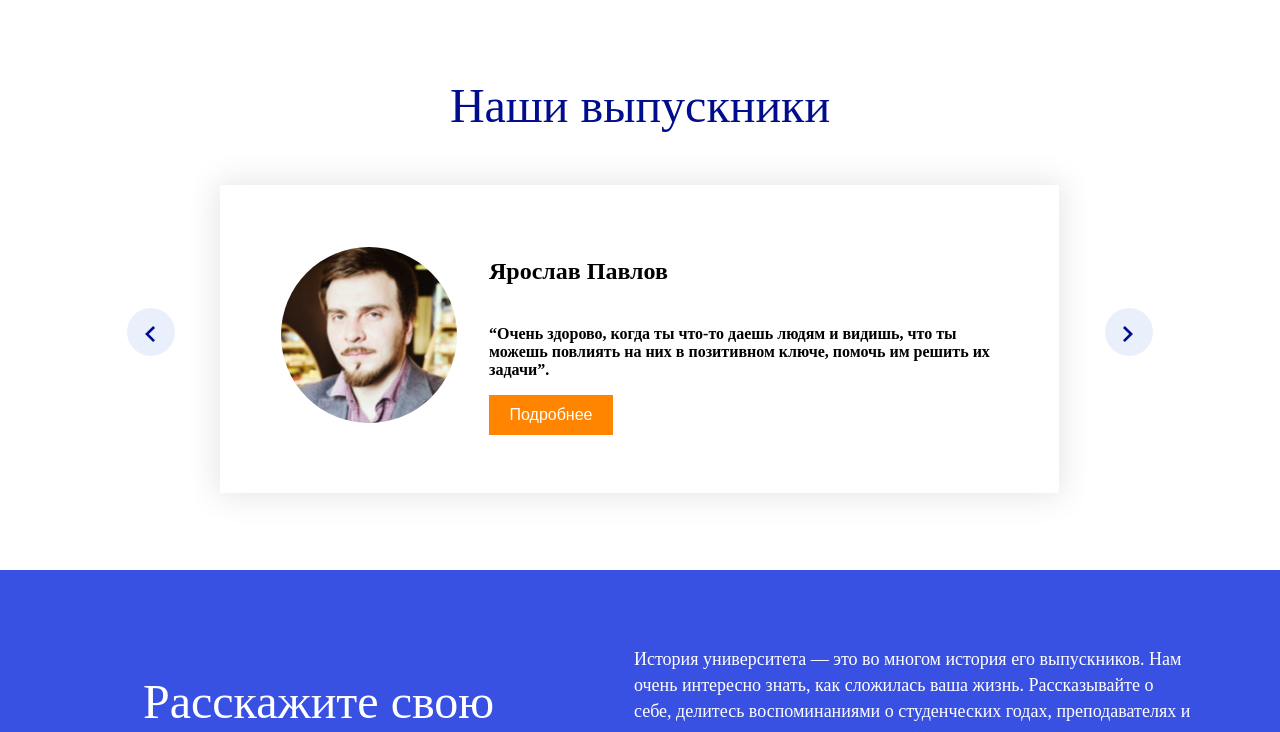
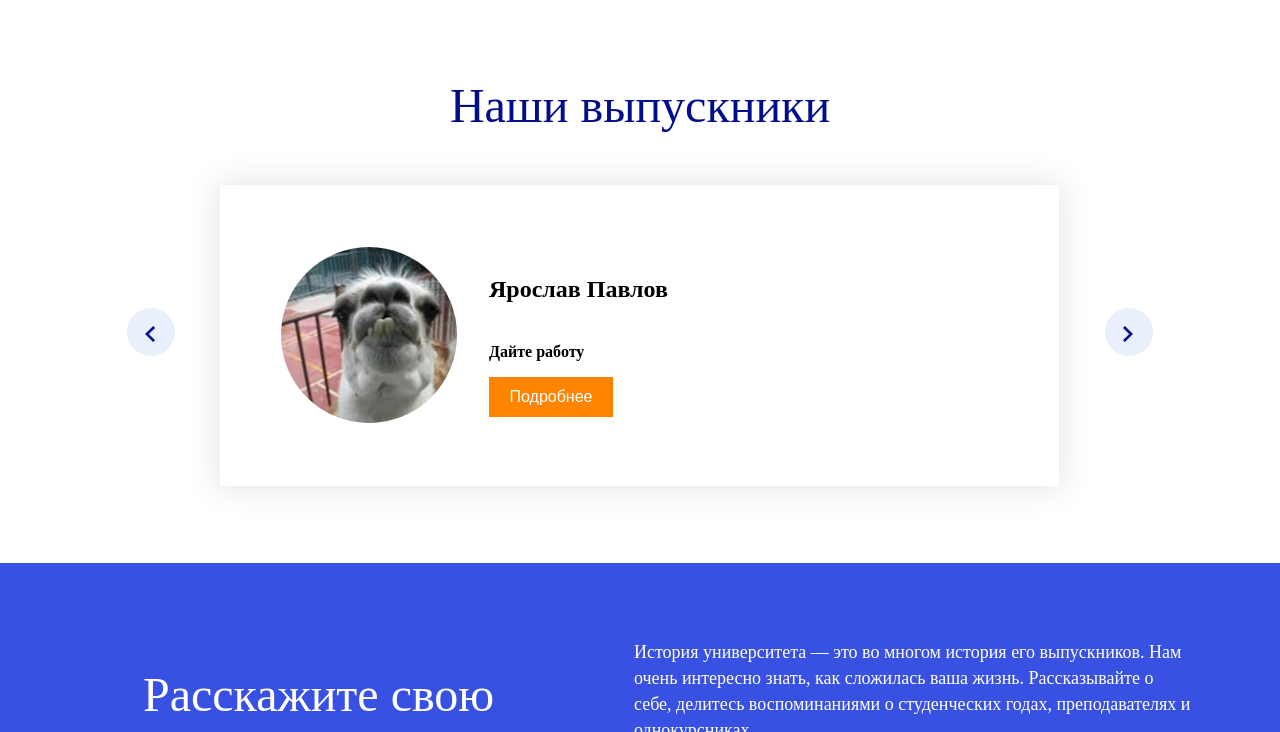
Before and after one commit to CleanBread/ITMO_site, a plain HTML site: page index.html in a window 1280 px wide. Both pictures are taken after a click on the element 151 px from the left and 1439 px from the top of the page. Shown: the part 1107-1839 px from the top of the page. Drawn offline with Linux system fonts and the light colour scheme; some packages are replaced by stand-ins of ours; a web font is replaced by a local one.

Commit message:
первая карусель

```diff
--- a/index.html
+++ b/index.html
@@ -65,25 +65,8 @@
 
             </div>
             <div class="graduate">
-                <div class="person">
-                    <div class="photo"></div>
-                    <div class="information">
-                        <h3 class="name">Ярослав Павлов</h3>
-                        <p class="say">“Очень здорово, когда ты что-то даешь людям и видишь, что ты можешь повлиять на них в позитивном ключе, помочь им решить их задачи”.</p>
-                        <button class="btn">Подробнее</button>
-                    </div>
-                </div>
+
             </div>
-            <div class="graduate hide">
-                    <div class="person">
-                        <div class="photo"></div>
-                        <div class="information">
-                            <h3 class="name">Чистяков Глеб</h3>
-                            <p class="say">“Дайте работу, ну пожалуйста”.</p>
-                            <button class="btn">Подробнее</button>
-                        </div>
-                    </div>
-                </div>
             <div class="right-arrow">
                 <svg width="10" height="17" viewBox="0 0 10 17" fill="none" xmlns="http://www.w3.org/2000/svg"
                 class="right-svg">
@@ -240,9 +223,23 @@
         </div>
     </div>
 
+    <template id="personal">
+        <div class="person">
+            <div class="photo"></div>
+            <div class="information">
+                <h3 class="name">Ярослав Павлов</h3>
+                <p class="say">“Очень здорово, когда ты что-то даешь людям и видишь, что ты можешь повлиять на них в позитивном ключе, помочь им решить их задачи”.</p>
+                <button class="btn">Подробнее</button>
+            </div>
+        </div>
+    </template>
+
     <script src="https://maps.googleapis.com/maps/api/js?key=AIzaSyBtMQPc1gS4NcgGQ-tsRz2tMgTCgTXEVSM"></script>
     <script src="./js/map.js"></script>
+    <script src="js/show-answer.js"></script>
+    <script src="js/personal/create-personal.js"></script>
+    <script src="js/personal/render-person.js"></script>
+    <script src="js/personal/add-person.js"></script>
     <script src="./js/karusel.js"></script>
-    <script src="js/show-answer.js"></script>
 </body>
 </html>
--- a/js/karusel.js
+++ b/js/karusel.js
@@ -1,15 +1,38 @@
-// 'use strict';
-// (function () {
+'use strict';
+(function () {
 
-//     var goodMen = document.querySelector('.hide');
-//     var badMen = document.querySelector('.graduate');
+    var personal = document.querySelectorAll('.person');
 
-//     var btn = document.querySelector('.left-arrow');
+    var leftBtn = document.querySelector('.left-arrow');
+    var rightBtn = document.querySelector('.right-arrow');
 
-//     var onClickArrow = function(evt) {
-//         badMen.classList.add('hide');
-//         goodMen.classList.remove('hide');
-//     }
+    var index = 0;
 
-//     btn.addEventListener('click', onClickArrow);
-// })();
+    var onClickLeftArrow = () => {
+        if (index <= 0) {
+            personal[index].classList.add('hide');
+            index = 4;
+            personal[index].classList.remove('hide');
+            return;
+        }
+        personal[index].classList.add('hide');
+        personal[index - 1].classList.remove('hide');
+        index--;
+    }
+
+
+    var onClickRightArrow = () => {
+        if (index >= 4) {
+            personal[index].classList.add('hide');
+            index = 0;
+            personal[index].classList.remove('hide');
+            return;
+        }
+        personal[index].classList.add('hide');
+        personal[index + 1].classList.remove('hide');
+        index++;
+    }
+
+    leftBtn.addEventListener('click', onClickLeftArrow);
+    rightBtn.addEventListener('click', onClickRightArrow);
+})();
--- /dev/null
+++ b/js/personal/add-person.js
@@ -0,0 +1,21 @@
+'use strict';
+(function () {
+    var personBox = document.querySelector('.graduate');
+
+    var personal = [];
+
+    var showPerson = () => {
+        var fragment = document.createDocumentFragment();
+        for (var i = 0; i < 5; i++) {
+          personal.push(window.createPerson());
+          fragment.appendChild(window.renderPerson(personal[i]));
+        }
+        for (i = 1; i < 5; i++) {
+            fragment.childNodes[i].classList.add('hide');
+            // fragment.childNodes[i].style.display = 'hide';
+        }
+        personBox.appendChild(fragment);
+      };
+
+    showPerson();
+})();
--- /dev/null
+++ b/js/personal/create-personal.js
@@ -0,0 +1,21 @@
+'use strict';
+(function () {
+    var NAME = ['Ярослав Павлов', 'Чистяков Глеб', 'Роман Чучмеков', 'Олег Криволев', 'Шахром Мусаев'];
+
+    var PHOTO = ['./images/men.png', './images/lama.jpg', './images/men1.jpg', './images/men2.jpg', './images/men3.jpg',];
+
+    var TEXT = ['“Очень здорово, когда ты что-то даешь людям и видишь, что ты можешь повлиять на них в позитивном ключе, помочь им решить их задачи”.', 'Дайте работу', 'Каждой работе человек должен научиться сам.', 'Поменьше грез, рожденных скукою,побольше дела и труда!'];
+
+    var returnRandomNumber = (min, max) => {
+        return Math.floor(Math.random() * (max - min + 1)) + min;
+      };
+
+    window.createPerson = () => {
+        var person = {
+          name: NAME[returnRandomNumber(0, NAME.length)],
+          photo: PHOTO[returnRandomNumber(0, PHOTO.length)],
+          text: TEXT[returnRandomNumber(0, TEXT.length)]
+        };
+        return person;
+      };
+})();
--- /dev/null
+++ b/js/personal/render-person.js
@@ -0,0 +1,16 @@
+'use strict';
+(function () {
+    var similarCardTemplate = document.querySelector('#personal')
+      .content
+      .querySelector('.person');
+
+    window.renderPerson = (person) => {
+      var newPerson = similarCardTemplate.cloneNode(true);
+
+      newPerson.querySelector('.photo').style.backgroundImage = 'url(' + person.photo + ')';
+      newPerson.querySelector('.information').querySelector('.name').textContent = person.name;
+      newPerson.querySelector('.information').querySelector('.say').textContent = person.text;
+
+      return newPerson;
+    }
+})();
--- a/main.css
+++ b/main.css
@@ -183,6 +183,7 @@ body {
     display: flex;
     flex-direction: column;
     position: relative;
+    height: 485px;
 }
 
 .graduate {
@@ -222,7 +223,8 @@ body {
 }
 
 .graduate .photo {
-    background: url("./images/men.png") 50% 15%;
+    background-image: url("./images/men.png");
+    background-position:  50% 15%;
     height: 176px;
     width: 176px;
     border-radius: 50%;
@@ -237,6 +239,8 @@ body {
     left: 61px;
     top: 52px;
     margin: auto;
+    opacity: 1;
+    transition: 0.3s;
 }
 
 .graduate .information {
@@ -558,7 +562,8 @@ body {
 }
 
 .hide {
-    display: none;
+    /* display: none !important; */
+    opacity: 0 !important;
 }
 
 .answer-box {
```
Also changed, not shown: images/men1.jpg (added), images/men2.jpg (added), images/men3.jpg (added).
